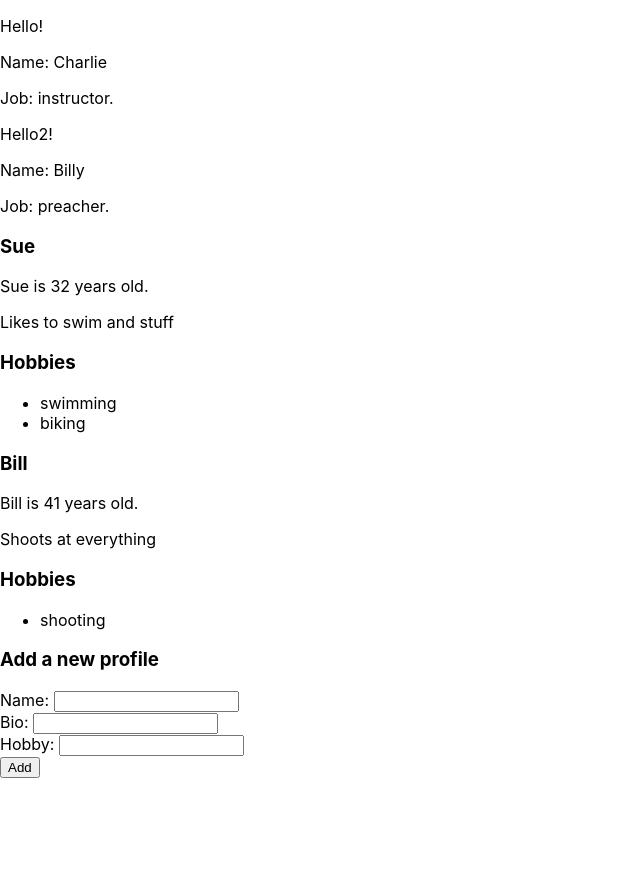
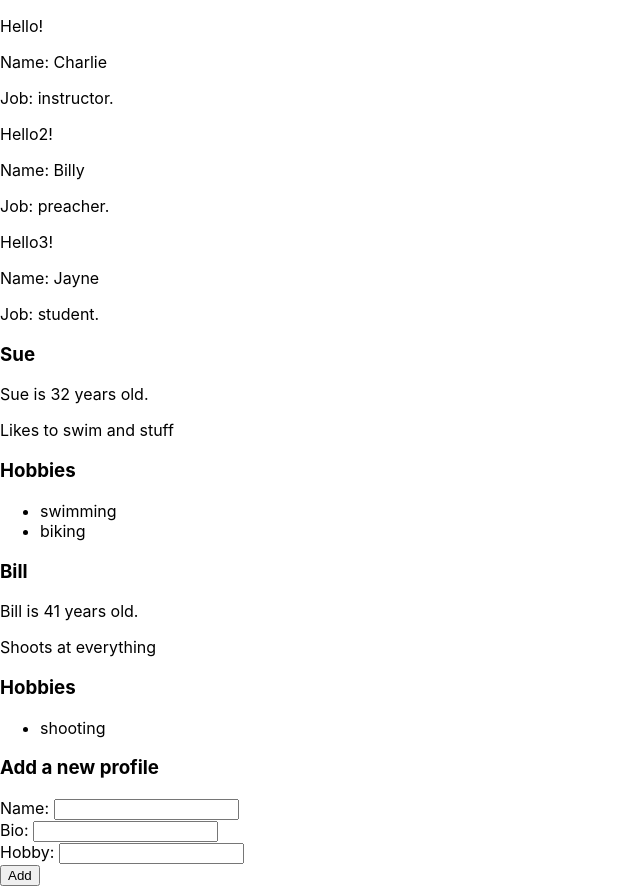
Before and after one commit to tlanders/reactjs-fundamentals-first, a React (Create React App) app: page / in a window 1280 px wide. Shown: the whole page, without its empty margins (0-640 px from the left). Before the commit the page ends 800 px from the top, so only its background shows below. Built offline with nearby package versions, Linux system fonts and the light colour scheme.

Commit message:
added a function-based component that destructures input

```diff
--- a/src/App.js
+++ b/src/App.js
@@ -7,7 +7,7 @@ import AddProfile from './components/AddProfile';
 import {WrappedComponentOne} from "./components/ComponentToBeWrappedOne";
 import {WrappedComponentTwo} from "./components/ComponentToBeWrappedTwo";
 import {styles} from "./styles";
-import {User, User2} from "./components/functionComponents";
+import {User, User2, User3} from "./components/functionComponents";
 
 class App extends React.Component {
     constructor(props) {
@@ -58,6 +58,7 @@ class App extends React.Component {
             <div className="App">
                 <User name={"Charlie"} job={"instructor"}/>
                 <User2 name={"Billy"} job={"preacher"}/>
+                <User3 name={"Jayne"} job={"student"}/>
                 {/*<FocusInputBox/>*/}
                 {/*<PropTypeComponent name='Jimmy' account={'Savings'} balance={3.25}/>*/}
                 {/*<PropTypeComponent name='Sally' account={'Checking'} balance={99.88}/>*/}
--- a/src/components/functionComponents.js
+++ b/src/components/functionComponents.js
@@ -18,3 +18,11 @@ export const User2 = props => (
         <p>Job: {props.job}.</p>
     </div>
 );
+
+export const User3 = ({name, job}) => (
+    <div>
+        <p>Hello3!</p>
+        <p>Name: {name}</p>
+        <p>Job: {job}.</p>
+    </div>
+);
```
